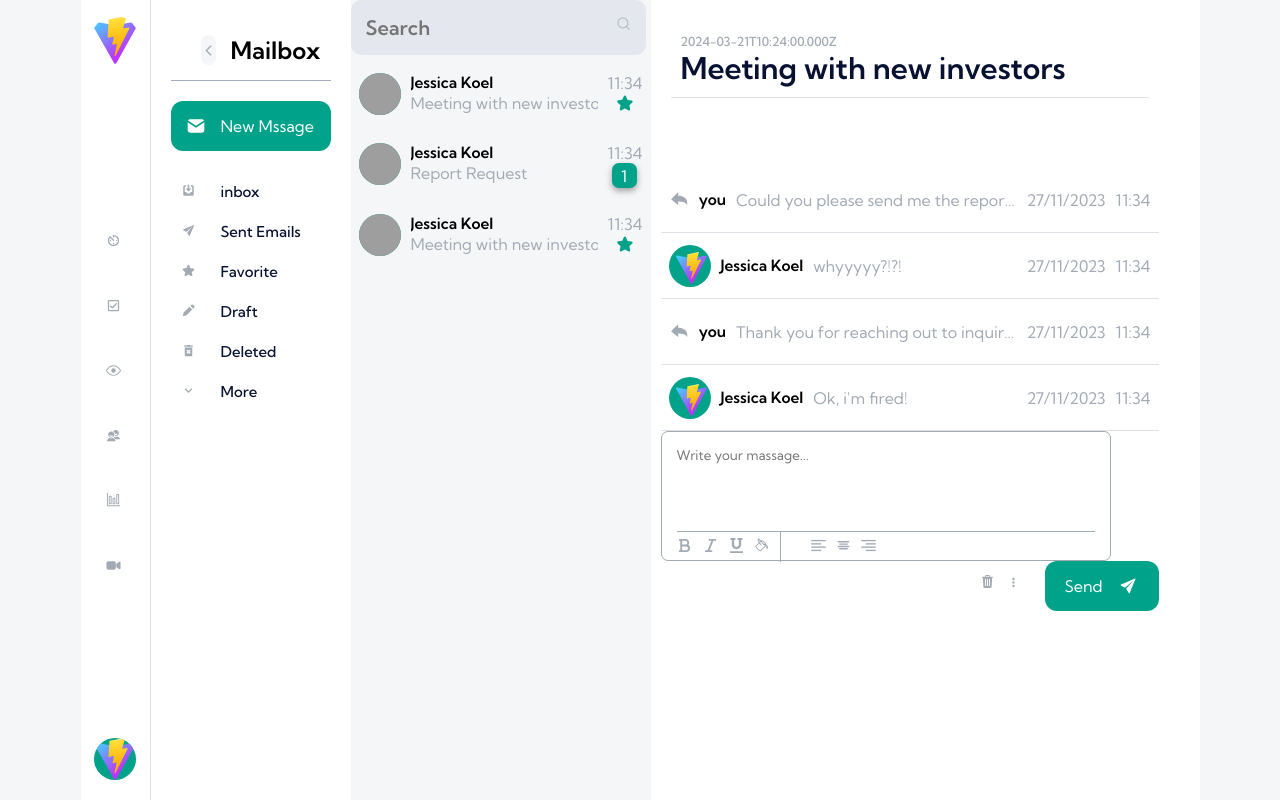
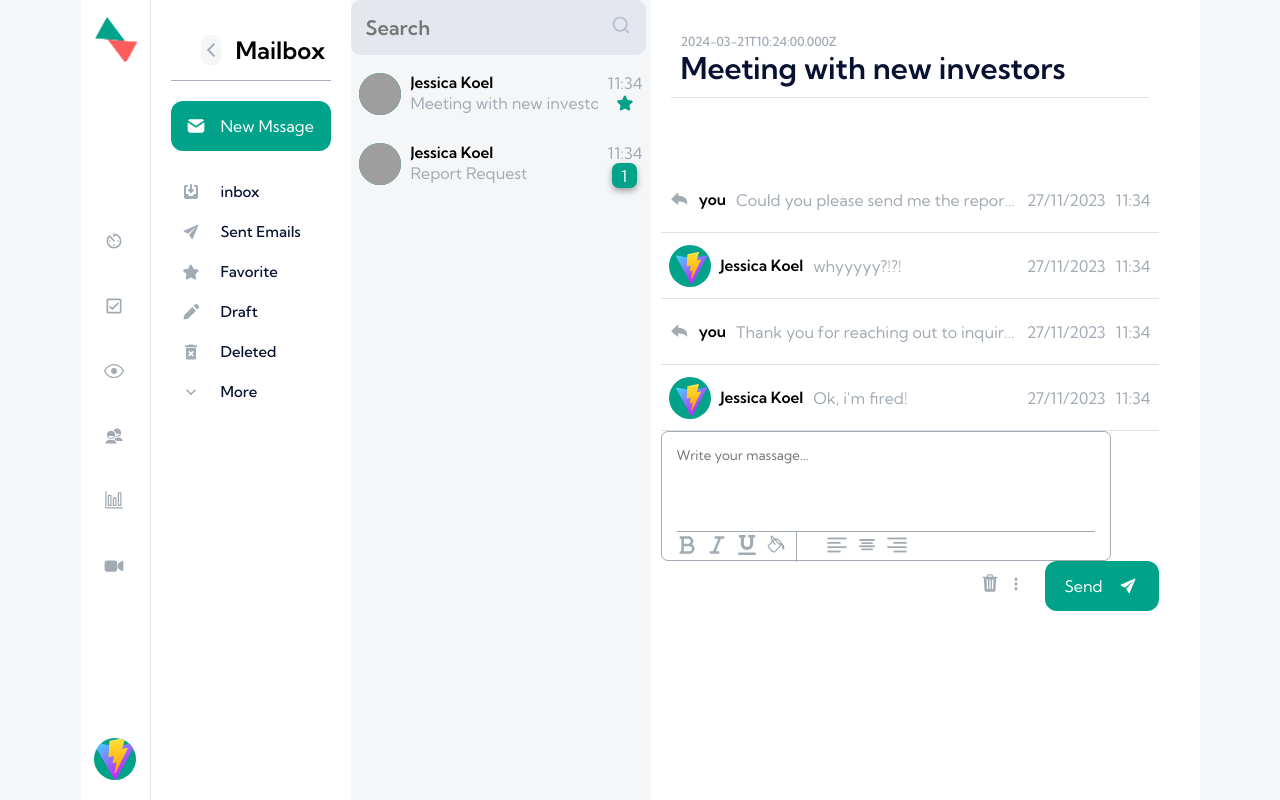
Before and after one commit to MeirVitkin/mailbox-client, a React (Vite) app: page / in a window 1280 px wide. Built offline with nearby package versions, Linux system fonts and the light colour scheme; grey boxes are pictures that could not be loaded; a web font is replaced by a local one.

Commit message:
add a EmailList component and search function

```diff
--- a/src/App.jsx
+++ b/src/App.jsx
@@ -6,9 +6,7 @@
 import { MdExpandMore } from "react-icons/md";
 
 
-import { EmailLi } from "./components/EmailLi"
 import { EmailTitle } from "./components/EmailTitle"
-import { InputSearch } from "./components/InputSearch"
 import { MsgLi } from "./components/MsgLi"
 import { NewMsgBtn } from "./components/NewMsgBtn"
 import { SendBtn } from "./components/SendBtn"
@@ -17,8 +15,9 @@
 import { NavMain } from "./components/Navmain";
 import { Logo } from "./components/Logo";
 import { TextArae } from "./components/TexArea";
-const user = { "userId": "602c49ceb02aca8db6f826d", "mail": "user2@example.com" }
-const email = [
+import { EmailsList } from "./components/EmailsList";
+
+const emails = [
   {
       "email": {
           "_id": "6602c49eeb02aca8db6f8282",
@@ -115,6 +114,7 @@
       "_id": "6602c49eeb02aca8db6f8288"
   }
 ]
+const user = { "userId": "602c49ceb02aca8db6f826d", "mail": "user2@example.com" }
 
 const NavIcons = [{ icon: <HiInboxIn />, name: "inbox" },
  { icon: <IoIosSend />, name: "Sent Emails" },
@@ -139,18 +139,13 @@
           </div>
 
       </div>
+            <EmailsList />
 
-      <div style={{ width: '300px', display: 'flex', flexDirection: 'column', gap: '10px' , height:'100vh'  }}>
-        <div style={{ width: '295px'}}> <InputSearch /> </div>
-        <EmailLi email={email[0]} />
-        <EmailLi email={email[1]} />
-        <EmailLi email={email[0]} />
-      </div>
       <div style={{ width: '549px', display: 'flex', flexDirection: 'column', gap: '10px', backgroundColor: '#ffff', padding: '10px', height:'100vh'  }}>
-        <div style={{ width: '498px', height: '147px', padding: '10px' }}> <EmailTitle email={email[0].email} /> </div>
+        <div style={{ width: '498px', height: '147px', padding: '10px' }}> <EmailTitle email={emails[0].email} /> </div>
         <div style={{ width: '498px'}}>
           <div style={{ width: '498px' }}>
-            {email[1].email.msg.map((msg) => (
+            {emails[1].email.msg.map((msg) => (
               <MsgLi key={msg._id} msg={msg} user={user} />
               ))}
               <TextArae/>
--- /dev/null
+++ b/src/components/EmailsList/index.jsx
@@ -0,0 +1,121 @@
+import React, { useState } from 'react'
+import { EmailLi } from '../EmailLi'
+import { InputSearch } from '../InputSearch'
+
+const emails = [
+    {
+        "email": {
+            "_id": "6602c49eeb02aca8db6f8282",
+            "subject": "Meeting with new investors",
+            "lastDate": "2024-03-21T10:24:00.000Z",
+            "msg": [
+                {
+                    "_id": "6602c49ceb02aca8db6f8274",
+                    "to": ["user1@example.com"],
+                    "from": "user2@example.com",
+                    "date": "2024-03-21T10:00:00.000Z",
+                    "content": "Hi, I have a new meeting opportunity, and I don’t know how to use it",
+                    "subject": "Meeting with new investors",
+                    "__v": 0
+                },
+                {
+                    "_id": "6602c49deb02aca8db6f8276",
+                    "to": ["user2@example.com"],
+                    "from": "user1@example.com",
+                    "date": "2024-03-21T10:08:00.000Z",
+                    "content": "- Hi, I have a new meeting opportunity, and I don’t know how to use it",
+                    "subject": "Meeting with new investors",
+                    "__v": 0
+                },
+                {
+                    "_id": "6602c49deb02aca8db6f8278",
+                    "to": ["user1@example.com"],
+                    "from": "user2@example.com",
+                    "date": "2024-03-21T10:24:00.000Z",
+                    "content": "Walla Sababa !!",
+                    "subject": "Meeting with new investors",
+                    "__v": 0
+                }
+            ],
+            "__v": 0
+        },
+        "isSent": true,
+        "isRecieved": false,
+        "isFavorite": true,
+        "isDeleted": false,
+        "isRead": true,
+        "_id": "6602c49eeb02aca8db6f8287"
+    },
+    {
+        "email": {
+            "_id": "6602c49eeb02aca8db6f8284",
+            "subject": "Report Request",
+            "lastDate": "2024-03-21T07:30:00.000Z",
+            "msg": [
+                {
+                    "_id": "6602c49deb02aca8db6f827a",
+                    "to": ["user2@example.com"],
+                    "from": "user3@example.com",
+                    "date": "2024-03-20T09:30:00.000Z",
+                    "content": "Could you please send me the report? kjns a askd askd asd kaskd kasd kasdjasjd asd jasd jsa dj",
+                    "subject": "Report Request",
+                    "__v": 0
+                },
+                {
+                    "_id": "6602c49deb02aca8db6f827c",
+                    "to": ["user3@example.com"],
+                    "from": "user2@example.com",
+                    "date": "2024-03-20T10:45:00.000Z",
+                    "content": "whyyyyy?!?!",
+                    "subject": "Report Request",
+                    "__v": 0
+                },
+                {
+                    "_id": "6602c49deb02aca8db6f827e",
+                    "to": ["user2@example.com"],
+                    "from": "user3@example.com",
+                    "date": "2024-03-20T10:57:00.000Z",
+                    "content": "Thank you for reaching out to inquire about the availability of our products. We are pleased to inform you that the item you are interested in is currently in stock and ready for purchase. You can place your order directly through our website https://practicum.workin.co.il  to make a purchase in person.Thank you for considering our products.",
+                    "subject": "Report Request",
+                    "__v": 0
+                },
+                {
+                    "_id": "6602c49deb02aca8db6f8280",
+                    "to": ["user3@example.com"],
+                    "from": "user2@example.com",
+                    "date": "2024-03-21T07:30:00.000Z",
+                    "content": "Ok, i'm fired!",
+                    "subject": "Report Request",
+                    "__v": 0
+                }
+            ],
+            "__v": 0
+        },
+        "isSent": true,
+        "isRecieved": true,
+        "isFavorite": false,
+        "isDeleted": false,
+        "isRead": false,
+        "_id": "6602c49eeb02aca8db6f8288"
+    }
+]
+
+export const EmailsList = () => {
+    const[emailList, setImelList]=useState(emails)
+
+    const hendalSearch = (value) => {
+        const fiteredEmails = emails.filter(email => email.email.subject.toLowerCase().includes(value) || email.email.lastDate.includes(value) )
+        setImelList(fiteredEmails);
+    }
+
+
+
+    return (
+        <>
+            <div style={{ width: '300px', display: 'flex', flexDirection: 'column', gap: '10px', height: '100vh' }}>
+                <div style={{ width: '295px' }}> <InputSearch hendalSearch={hendalSearch} /> </div>
+                {emailList.map((email, i) => (<EmailLi email={email} key={i} />))}
+            </div>
+        </>
+    )
+}
--- a/src/components/InputSearch/index.jsx
+++ b/src/components/InputSearch/index.jsx
@@ -1,11 +1,14 @@
+import { useState } from 'react';
 import styles from './style.module.css';
 import { FiSearch } from "react-icons/fi";
 
-export const InputSearch = () => {
+export const InputSearch = ({hendalSearch}) => {
+
+
   return (
     <div className={styles.container}>
-      <input className={styles.input} placeholder='Search'/>
-      <div><FiSearch className={styles.svg} /> </div>
+      <input className={styles.input}  onChange={(e)=>hendalSearch(e.target.value)} placeholder='Search'/>
+      <div><FiSearch className={styles.svg}  /> </div>
     </div>
   )
 }
--- a/src/components/Navmain/index.jsx
+++ b/src/components/Navmain/index.jsx
@@ -11,7 +11,7 @@
 export const NavMain = () => {
   return (
     <div className={styles.container}>
-        <div ><img className={styles.logo} src='./public/vite.svg' /></div>
+        <div ><img className={styles.logo} src='./public/logo-mail-box.png' /></div>
         <nav >
           <ul className={styles.iconsContainer}>
             {NvaMainIcons.map((icon, index) =>(
```
Also changed, not shown: public/logo-mail-box.png (added). Lines whose indentation alone changed are shown as unchanged.
